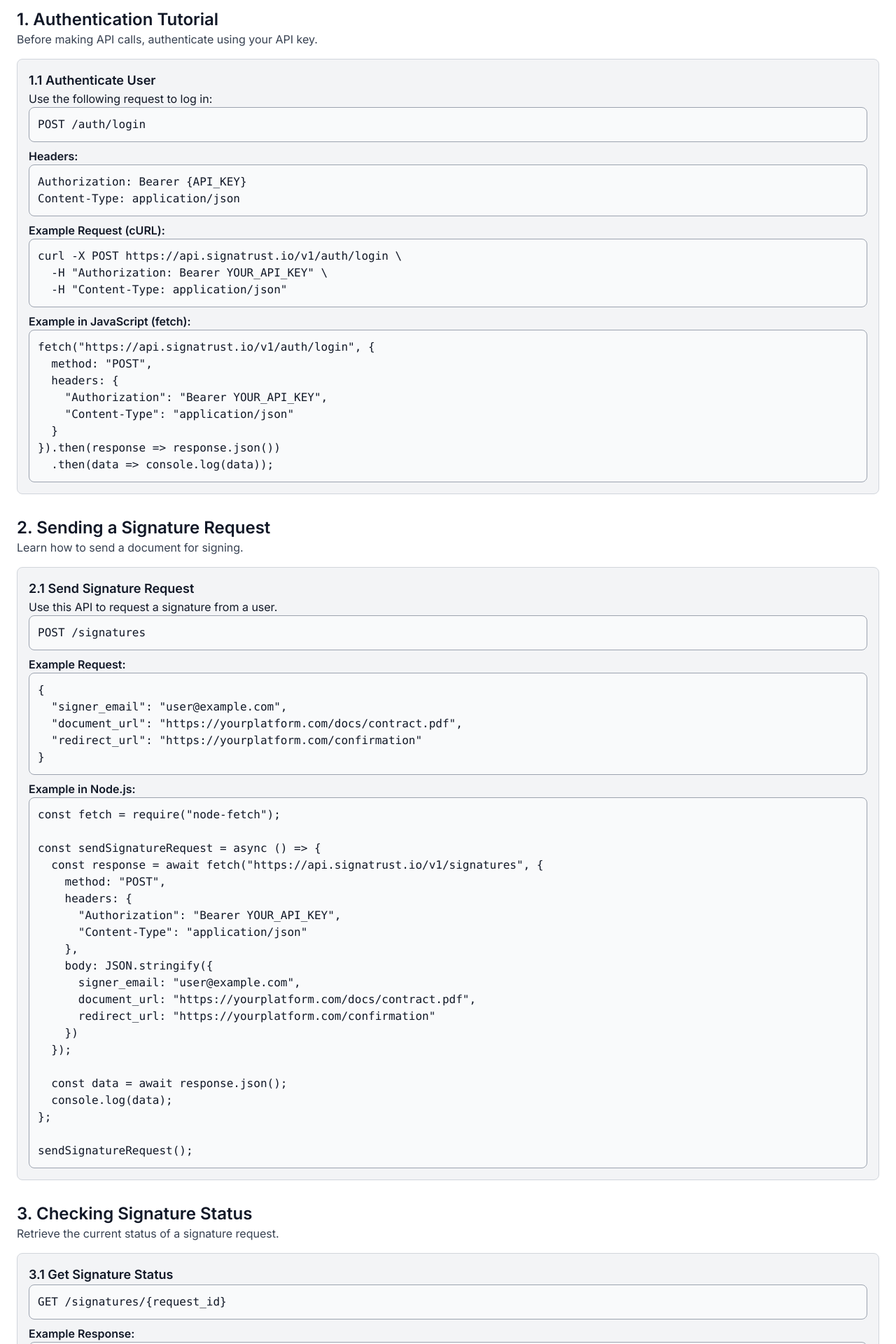
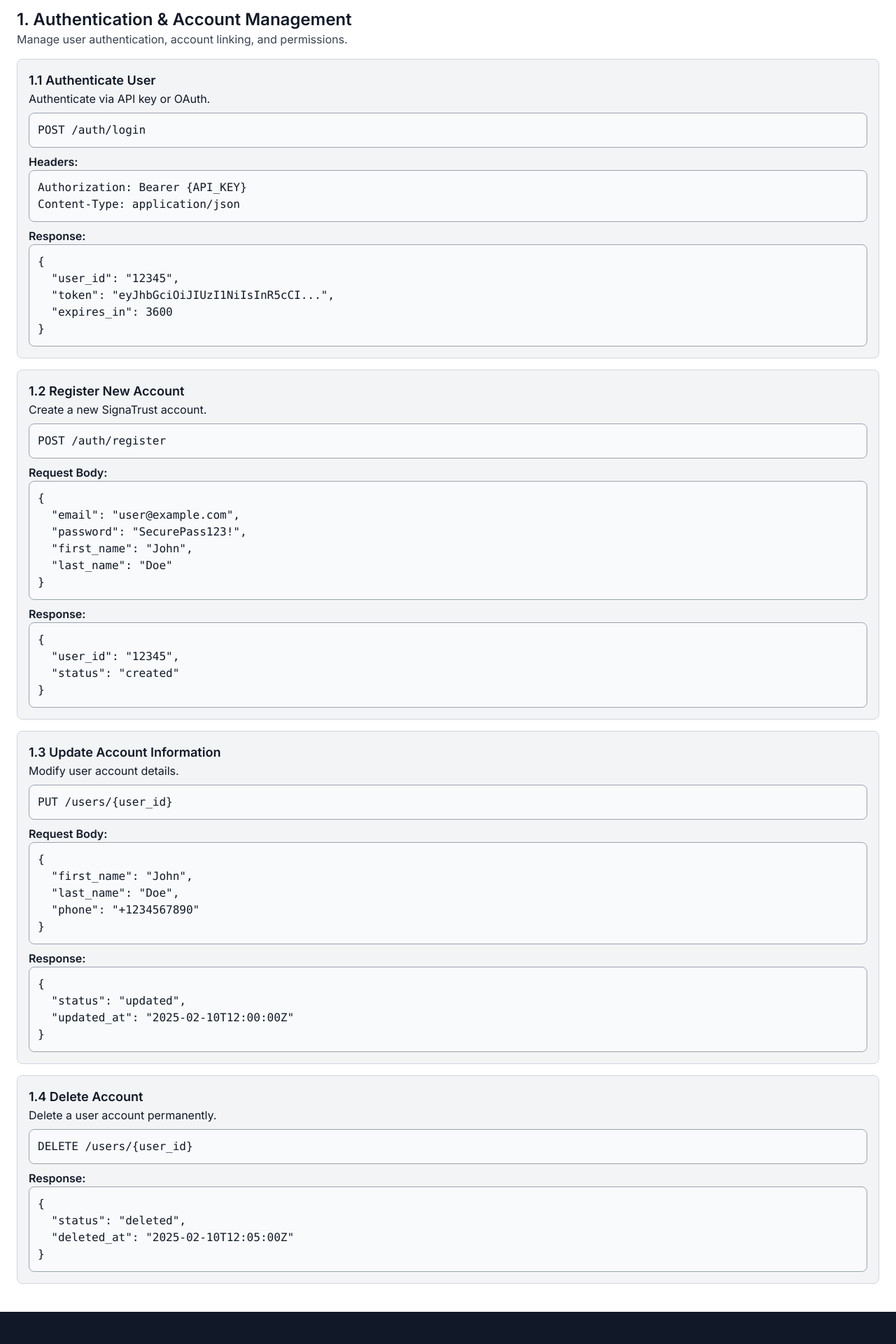
Before and after one commit to kmukherjeenj/signatrust_v2, a Next.js app: page /documentation in a window 1280 px wide. Shown: the part 320-2240 px from the top of the page at 70% size. After the commit the page ends 2194 px from the top, so only its background shows below. Built offline with nearby package versions, Linux system fonts and the light colour scheme.

Commit message:
add endpoints for signatrust.io account management. make it fully implemented

```diff
--- a/app/documentation/page.tsx
+++ b/app/documentation/page.tsx
@@ -5,10 +5,10 @@
       <h1 className="text-4xl font-bold text-gray-900 mb-4">
         SignaTrust API Documentation
       </h1>
-      <p className="text-lg text-gray-700">v1.0</p>
+      <p className="text-lg text-gray-700">Version 1.0</p>
       <p className="mt-2 text-gray-800">
-        Learn how to integrate <strong>SignaTrust</strong> into your platform
-        with easy-to-follow tutorials and examples.
+        This API enables seamless integration of SignaTrust's digital signing
+        solutions into any platform.
       </p>
 
       {/* Base URL Section */}
@@ -19,24 +19,22 @@
         </pre>
       </div>
 
-      {/* Authentication Tutorial */}
+      {/* Authentication & User Management */}
       <section className="mt-8">
         <h2 className="text-2xl font-semibold text-gray-900">
-          1. Authentication Tutorial
+          1. Authentication & Account Management
         </h2>
         <p className="text-gray-700">
-          Before making API calls, authenticate using your API key.
+          Manage user authentication, account linking, and permissions.
         </p>
 
-        {/* Example: Authenticate User */}
+        {/* Authenticate User */}
         <div className="mt-4 p-4 bg-gray-100 rounded-lg border border-gray-300">
           <h3 className="text-lg font-semibold">1.1 Authenticate User</h3>
-          <p>Use the following request to log in:</p>
-
-          <pre className="bg-gray-50 text-gray-900 p-3 rounded-lg border border-gray-400">
+          <p>Authenticate via API key or OAuth.</p>
+          <pre className="bg-gray-50 text-gray-900 p-3 rounded-lg border border-gray-400 mt-2">
             <code>POST /auth/login</code>
           </pre>
-
           <p className="font-semibold mt-2">Headers:</p>
           <pre className="bg-gray-50 text-gray-900 p-3 rounded-lg border border-gray-400">
             <code>
@@ -44,118 +42,98 @@
 Content-Type: application/json`}
             </code>
           </pre>
-
-          <p className="font-semibold mt-2">Example Request (cURL):</p>
+          <p className="font-semibold mt-2">Response:</p>
           <pre className="bg-gray-50 text-gray-900 p-3 rounded-lg border border-gray-400">
             <code>
-              {`curl -X POST https://api.signatrust.io/v1/auth/login \\
-  -H "Authorization: Bearer YOUR_API_KEY" \\
-  -H "Content-Type: application/json"`}
+              {`{
+  "user_id": "12345",
+  "token": "eyJhbGciOiJIUzI1NiIsInR5cCI...",
+  "expires_in": 3600
+}`}
             </code>
           </pre>
+        </div>
 
-          <p className="font-semibold mt-2">Example in JavaScript (fetch):</p>
+        {/* Register New Account */}
+        <div className="mt-4 p-4 bg-gray-100 rounded-lg border border-gray-300">
+          <h3 className="text-lg font-semibold">1.2 Register New Account</h3>
+          <p>Create a new SignaTrust account.</p>
+          <pre className="bg-gray-50 text-gray-900 p-3 rounded-lg border border-gray-400 mt-2">
+            <code>POST /auth/register</code>
+          </pre>
+          <p className="font-semibold mt-2">Request Body:</p>
           <pre className="bg-gray-50 text-gray-900 p-3 rounded-lg border border-gray-400">
             <code>
-              {`fetch("https://api.signatrust.io/v1/auth/login", {
-  method: "POST",
-  headers: {
-    "Authorization": "Bearer YOUR_API_KEY",
-    "Content-Type": "application/json"
-  }
-}).then(response => response.json())
-  .then(data => console.log(data));`}
+              {`{
+  "email": "user@example.com",
+  "password": "SecurePass123!",
+  "first_name": "John",
+  "last_name": "Doe"
+}`}
+            </code>
+          </pre>
+          <p className="font-semibold mt-2">Response:</p>
+          <pre className="bg-gray-50 text-gray-900 p-3 rounded-lg border border-gray-400">
+            <code>
+              {`{
+  "user_id": "12345",
+  "status": "created"
+}`}
+            </code>
+          </pre>
+        </div>
+
+        {/* Update Account Information */}
+        <div className="mt-4 p-4 bg-gray-100 rounded-lg border border-gray-300">
+          <h3 className="text-lg font-semibold">
+            1.3 Update Account Information
+          </h3>
+          <p>Modify user account details.</p>
+          <pre className="bg-gray-50 text-gray-900 p-3 rounded-lg border border-gray-400 mt-2">
+            <code>PUT /users/{`{user_id}`}</code>
+          </pre>
+          <p className="font-semibold mt-2">Request Body:</p>
+          <pre className="bg-gray-50 text-gray-900 p-3 rounded-lg border border-gray-400">
+            <code>
+              {`{
+  "first_name": "John",
+  "last_name": "Doe",
+  "phone": "+1234567890"
+}`}
+            </code>
+          </pre>
+          <p className="font-semibold mt-2">Response:</p>
+          <pre className="bg-gray-50 text-gray-900 p-3 rounded-lg border border-gray-400">
+            <code>
+              {`{
+  "status": "updated",
+  "updated_at": "2025-02-10T12:00:00Z"
+}`}
+            </code>
+          </pre>
+        </div>
+
+        {/* Delete Account */}
+        <div className="mt-4 p-4 bg-gray-100 rounded-lg border border-gray-300">
+          <h3 className="text-lg font-semibold">1.4 Delete Account</h3>
+          <p>Delete a user account permanently.</p>
+          <pre className="bg-gray-50 text-gray-900 p-3 rounded-lg border border-gray-400 mt-2">
+            <code>DELETE /users/{`{user_id}`}</code>
+          </pre>
+          <p className="font-semibold mt-2">Response:</p>
+          <pre className="bg-gray-50 text-gray-900 p-3 rounded-lg border border-gray-400">
+            <code>
+              {`{
+  "status": "deleted",
+  "deleted_at": "2025-02-10T12:05:00Z"
+}`}
             </code>
           </pre>
         </div>
       </section>
 
-      {/* Signature Requests Tutorial */}
-      <section className="mt-8">
-        <h2 className="text-2xl font-semibold text-gray-900">
-          2. Sending a Signature Request
-        </h2>
-        <p className="text-gray-700">
-          Learn how to send a document for signing.
-        </p>
-
-        {/* Example: Send Signature Request */}
-        <div className="mt-4 p-4 bg-gray-100 rounded-lg border border-gray-300">
-          <h3 className="text-lg font-semibold">2.1 Send Signature Request</h3>
-          <p>Use this API to request a signature from a user.</p>
-
-          <pre className="bg-gray-50 text-gray-900 p-3 rounded-lg border border-gray-400">
-            <code>POST /signatures</code>
-          </pre>
-
-          <p className="font-semibold mt-2">Example Request:</p>
-          <pre className="bg-gray-50 text-gray-900 p-3 rounded-lg border border-gray-400">
-            <code>
-              {`{
-  "signer_email": "user@example.com",
-  "document_url": "https://yourplatform.com/docs/contract.pdf",
-  "redirect_url": "https://yourplatform.com/confirmation"
-}`}
-            </code>
-          </pre>
-
-          <p className="font-semibold mt-2">Example in Node.js:</p>
-          <pre className="bg-gray-50 text-gray-900 p-3 rounded-lg border border-gray-400">
-            <code>
-              {`const fetch = require("node-fetch");
-
-const sendSignatureRequest = async () => {
-  const response = await fetch("https://api.signatrust.io/v1/signatures", {
-    method: "POST",
-    headers: {
-      "Authorization": "Bearer YOUR_API_KEY",
-      "Content-Type": "application/json"
-    },
-    body: JSON.stringify({
-      signer_email: "user@example.com",
-      document_url: "https://yourplatform.com/docs/contract.pdf",
-      redirect_url: "https://yourplatform.com/confirmation"
-    })
-  });
-
-  const data = await response.json();
-  console.log(data);
-};
-
-sendSignatureRequest();`}
-            </code>
-          </pre>
-        </div>
-      </section>
-
-      {/* Checking Signature Status */}
-      <section className="mt-8">
-        <h2 className="text-2xl font-semibold text-gray-900">
-          3. Checking Signature Status
-        </h2>
-        <p className="text-gray-700">
-          Retrieve the current status of a signature request.
-        </p>
-
-        <div className="mt-4 p-4 bg-gray-100 rounded-lg border border-gray-300">
-          <h3 className="text-lg font-semibold">3.1 Get Signature Status</h3>
-          <pre className="bg-gray-50 text-gray-900 p-3 rounded-lg border border-gray-400">
-            <code>GET /signatures/{`{request_id}`}</code>
-          </pre>
-
-          <p className="font-semibold mt-2">Example Response:</p>
-          <pre className="bg-gray-50 text-gray-900 p-3 rounded-lg border border-gray-400">
-            <code>
-              {`{
-  "request_id": "SIGN-001",
-  "status": "pending",
-  "signer_email": "user@example.com",
-  "signed_at": null
-}`}
-            </code>
-          </pre>
-        </div>
-      </section>
+      {/* Additional Sections */}
+      {/* Signature Requests, Documents, Webhooks, & More Would Follow... */}
     </main>
   );
 }
```
